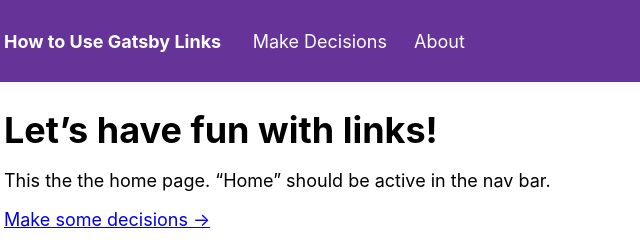
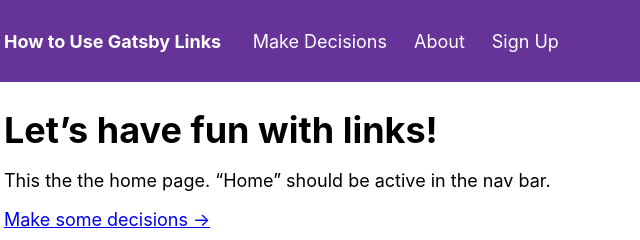
Before and after one commit to jlengstorf/egghead-gatsby-link, a Gatsby site: page / in a window 1280 px wide. Shown: the top 240 px of the page, 156-796 px from the left. Built offline with nearby package versions, Linux system fonts and the light colour scheme; Gatsby itself is replaced by a stand-in of ours.

Commit message:
feat: add sign-up link to the nav

```diff
--- a/src/components/header.js
+++ b/src/components/header.js
@@ -30,6 +30,7 @@ const Header = ({ siteTitle }) => (
       </Link>
       <NavLink to="/decisions">Make Decisions</NavLink>
       <NavLink to="/about">About</NavLink>
+      <NavLink to="/sign-up">Sign Up</NavLink>
     </nav>
   </header>
 );
```
